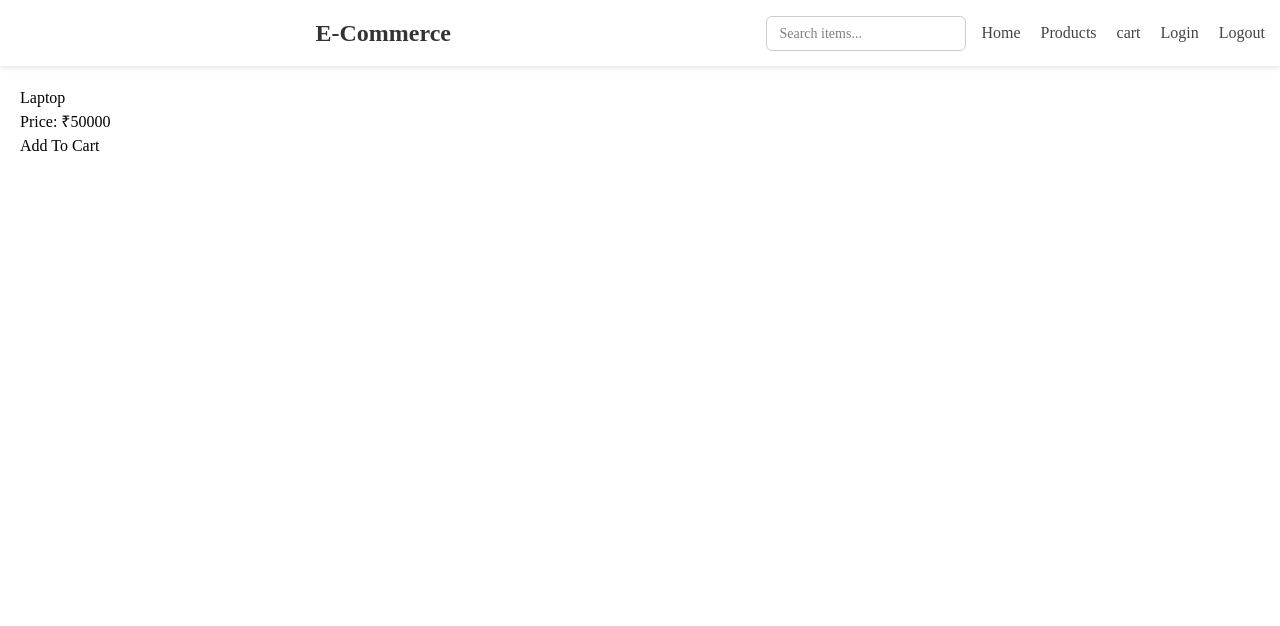
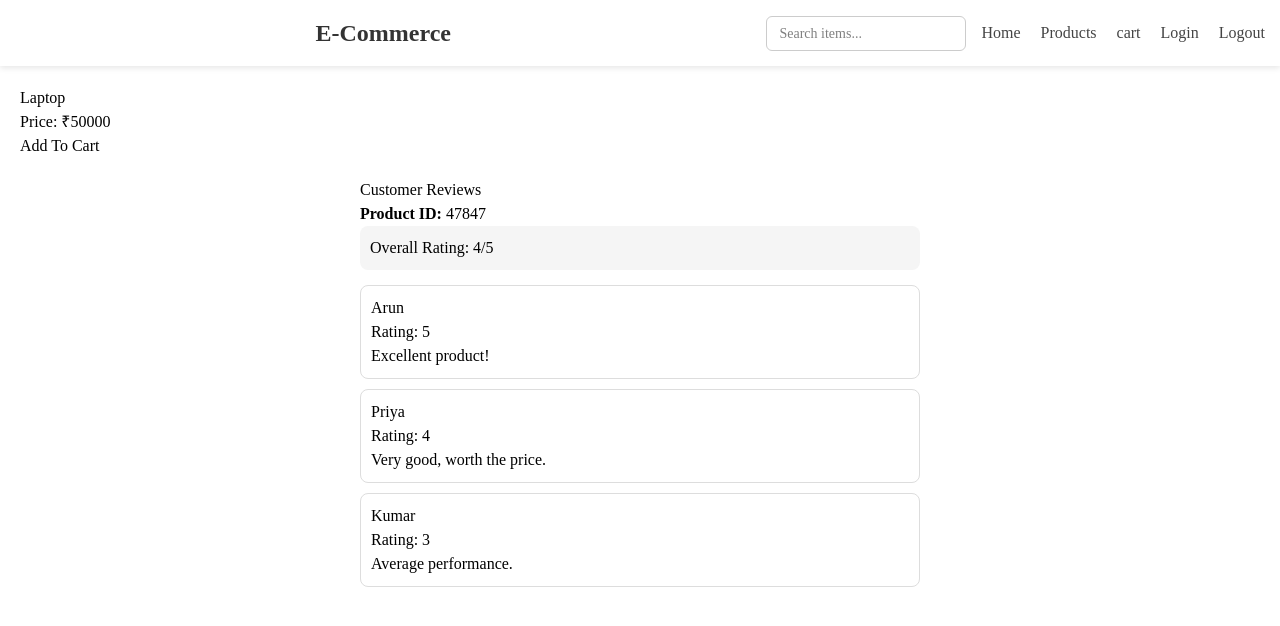
Before and after one commit to Harini-sparkout/router-concept, an Angular app: page /products/47847 in a window 1280 px wide. Shown: the top 626 px of the page. Built offline with nearby package versions, Linux system fonts and the light colour scheme.

Commit message:
create child routes

```diff
--- a/src/app/login/login.ts
+++ b/src/app/login/login.ts
@@ -60,25 +60,16 @@ export class Login {
   if (this.loginForm.valid) {
     const formData = this.loginForm.value;
 
-    //Read existing users from localStorage safely
-    const existingUsers = JSON.parse(localStorage.getItem('users') || '[]');
 
-    // Add new user data
-    existingUsers.push(formData);
-
-    //Save back to localStorage
-    localStorage.setItem('users', JSON.stringify(existingUsers));
-
-    console.log('Saved to localStorage:', existingUsers); // verify
 
     //Navigate to Home page
-    this.router.navigateByUrl('/Home', { state: { user: formData } });
+    this.router.navigateByUrl('/home', { state: { user: formData } });
 
     //Reset the form
     this.loginForm.reset();
     this.loginForm.setControl('addresses', this.fb.array([
       this.fb.group({
-        type: ['Home', Validators.required],
+        type: ['home', Validators.required],
         line: ['', Validators.required]
       })
     ]));
--- /dev/null
+++ b/src/app/products/product-details/product-details.css
@@ -0,0 +1,20 @@
+
+    .reviews-container {
+      padding: 20px;
+      max-width: 600px;
+      margin: auto;
+    }
+
+    .rating-box {
+      background: #f5f5f5;
+      padding: 10px;
+      margin-bottom: 15px;
+      border-radius: 8px;
+    }
+
+    .review-card {
+      border: 1px solid #ddd;
+      padding: 10px;
+      margin-bottom: 10px;
+      border-radius: 8px;
+    }
--- /dev/null
+++ b/src/app/products/product-details/product-details.html
@@ -0,0 +1,13 @@
+<div class="reviews-container">
+      <h2>Customer Reviews </h2>
+
+      <p><strong>Product ID:</strong> {{ id }}</p>
+      <div class="rating-box">
+        <h3>Overall Rating: {{ averageRating }}/5 </h3>
+      </div>
+      <div class="review-card" *ngFor="let review of reviews">
+        <h4>{{ review.user }}</h4>
+        <p>Rating: {{ review.rating }} </p>
+        <p>{{ review.comment }}</p>
+      </div>
+    </div>
--- /dev/null
+++ b/src/app/products/product-details/product-details.ts
@@ -0,0 +1,28 @@
+import { Component, inject, OnInit } from '@angular/core';
+import { ActivatedRoute } from '@angular/router';
+import { CommonModule } from '@angular/common';
+
+@Component({
+  selector: 'app-product-details',
+  standalone: true,
+  imports: [CommonModule],
+  templateUrl: './product-details.html',
+  styleUrl: './product-details.css'
+})
+export class ProductDetails implements OnInit {
+  private route = inject(ActivatedRoute);
+  id!: number;
+  reviews = [
+    { user: 'Arun', rating: 5, comment: 'Excellent product!' },
+    { user: 'Priya', rating: 4, comment: 'Very good, worth the price.' },
+    { user: 'Kumar', rating: 3, comment: 'Average performance.' }
+  ];
+  averageRating = 0;
+  ngOnInit() {
+    // get product id
+    this.id = +this.route.snapshot.paramMap.get('id')!;
+     // calculate average rating
+    const total = this.reviews.reduce((sum, r) => sum + r.rating, 0);
+    this.averageRating = +(total / this.reviews.length).toFixed(1);
+  }
+}
--- a/src/app/products/products.html
+++ b/src/app/products/products.html
@@ -1,5 +1,6 @@
-<div>
+
   <h3>{{ product.name }}</h3>
   <p>Price: ₹{{ product.price }}</p>
   <button (click)="addToCart()">Add To Cart</button>
-</div>
+  <!-- for child component to display-->
+<router-outlet></router-outlet>
--- a/src/app/products/products.ts
+++ b/src/app/products/products.ts
@@ -1,26 +1,33 @@
 import { Component, inject } from '@angular/core';
-import { Router } from '@angular/router';
+import { Router, RouterOutlet } from '@angular/router';
+
 
 @Component({
   selector: 'app-products',
+  imports:[RouterOutlet],
   templateUrl: './products.html',
   standalone: true
 })
 export class Products {
 
   private router = inject(Router);
-
-  product = { id: 1, name: 'Laptop', price: 50000 };
-
-  addToCart() {
-    // Correct navigation with route param + query params
+   product = { id: 1, name: 'Laptop', price: 50000 };
+    addToCart() {
+    //navigation with route param + query params
     this.router.navigate(['/cart', this.product.id], {
       queryParams: {
         name: this.product.name,
         price: this.product.price
       }
     });
-
-    console.log('Navigating to Cart with product:', this.product);
+     console.log('Navigating to Cart with product:', this.product);
   }
+  goToDetails() {
+  this.router.navigate(['/products', this.product.id], {
+    queryParams: {
+      name: this.product.name,
+      price: this.product.price
+    }
+  });
 }
+}
```
Also changed, not shown: src/app/app.routes.ts (+14 -4 lines), src/app/service/user.ts (deleted, +0 -21 lines), 1 other file (tests, documents, lock files or other folders).
